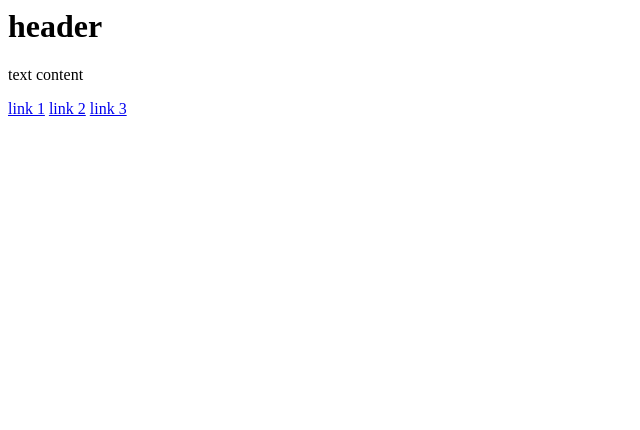
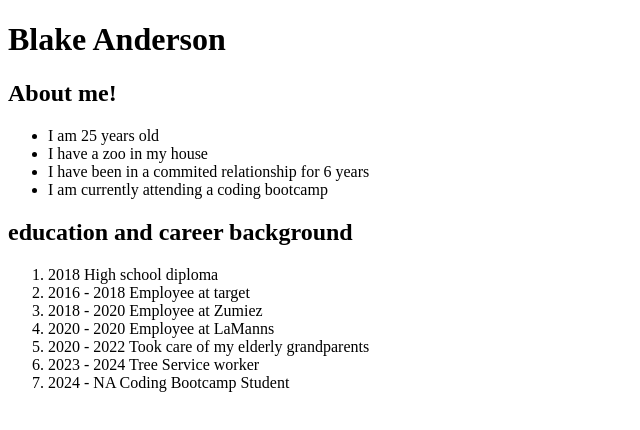
Before and after one commit to Blakeroband/practice_1, a plain HTML site: page index.html in a window 1280 px wide. Shown: the whole page, without its empty margins (0-640 px from the left). Drawn offline with Linux system fonts and the light colour scheme.

Commit message:
added information about myself to the Index.HTML file

```diff
--- a/index.html
+++ b/index.html
@@ -1,6 +1,28 @@
-<h1>header</h1>
+<!DOCTYPE html>
+<html lang="en-us">
 
-<p>text content</p>
-<a href="#">link 1</a>
-<a href="#">link 2</a>
-<a href="#">link 3</a>
+    <head>
+        <meta charset="UTF-8">
+        <title>Student Bio</title>
+    </head>
+
+    <body>
+        <h1>Blake Anderson</h1>
+        <h2>About me!</h2>
+        <ul>
+            <li>I am 25 years old</li>
+            <li>I have a zoo in my house</li>
+            <li>I have been in a commited relationship for 6 years</li>
+            <li>I am currently attending a coding bootcamp</li>
+        </ul>
+        <h2>education and career background</h2>
+        <ol>
+            <li>2018 High school diploma</li>
+            <li>2016 - 2018 Employee at target</li>
+            <li>2018 - 2020 Employee at Zumiez</li>
+            <li>2020 - 2020 Employee at LaManns</li>
+            <li>2020 - 2022 Took care of my elderly grandparents</li>
+            <li>2023 - 2024 Tree Service worker</li>
+            <li>2024 - NA Coding Bootcamp Student</li>
+        </ol>
+    </body>
```
